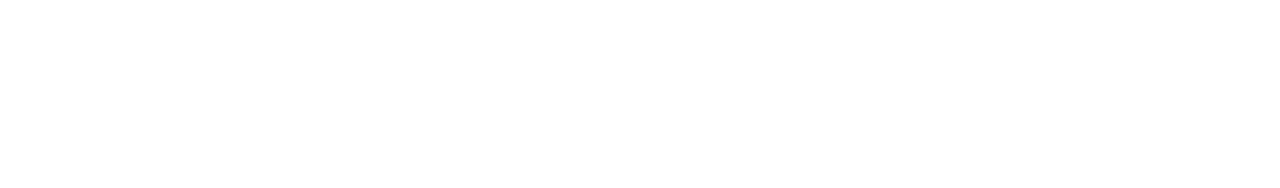
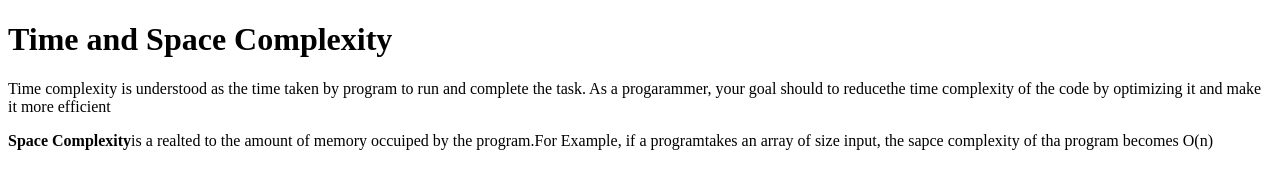
Before and after one commit to acciojob/time-and-space-complexity-khaspuriyahemant, a website: page main.html in a window 1280 px wide. Drawn offline with Linux system fonts and the light colour scheme.

Commit message:
created a submission

```diff
--- a/main.html
+++ b/main.html
@@ -7,6 +7,11 @@
 </head>
 
 <body>
+	<h1>Time and Space Complexity</h1>
+	<P>Time complexity is understood as the time taken by program to run and complete the task. As a progarammer, your goal should to reducethe time complexity of the code by optimizing it and make it more efficient</P>
+	<p><b>Space Complexity</b>is a realted to the amount of memory occuiped by the program.For Example, if a programtakes an array of size input, the sapce complexity of tha program becomes O(n)</p>
+
+
 	<!-- the entire body must be written by student -->
     <script type="text/javascript" src="./script.js">
 </script>
```
